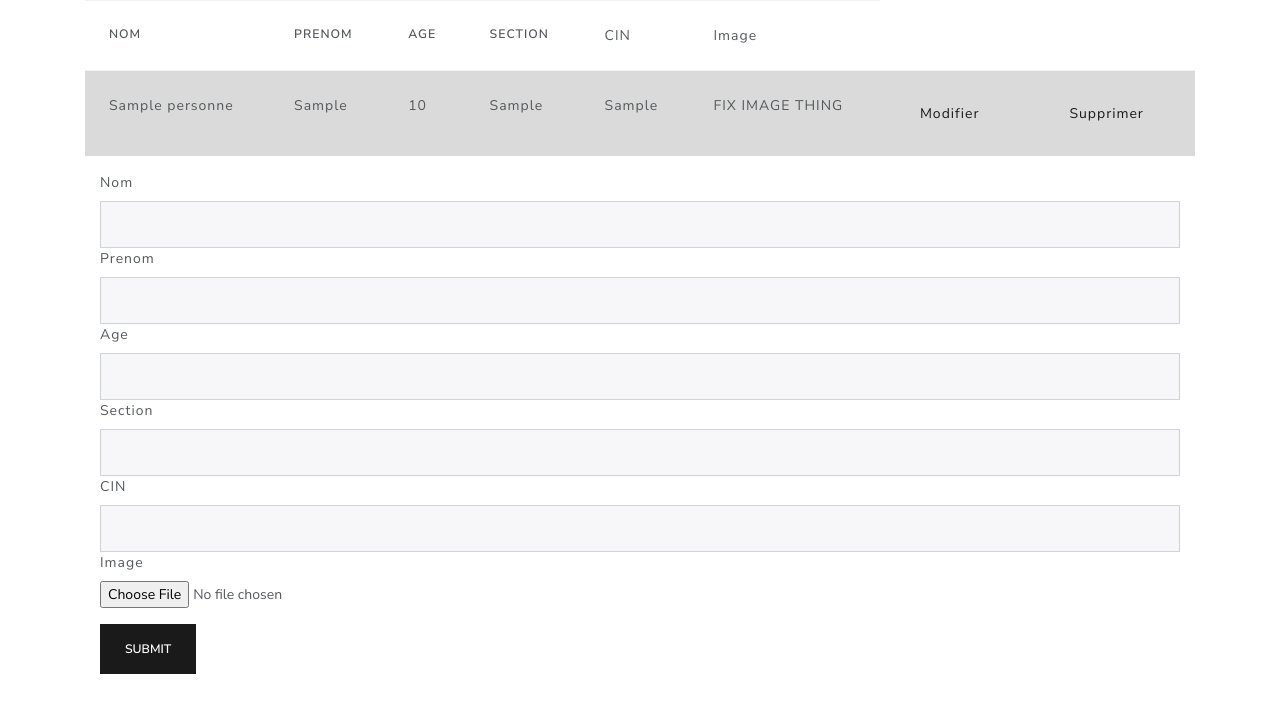
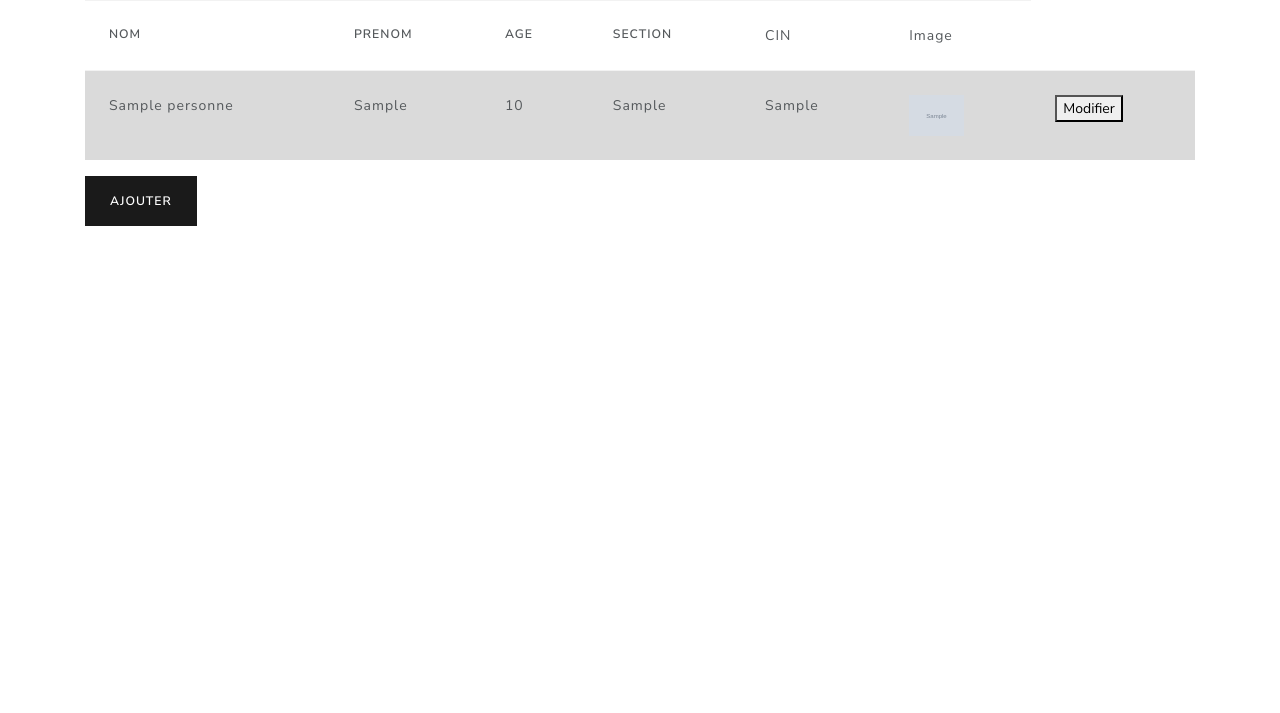
Before and after one commit to inesachour/TPphp, a PHP site: page /home.php in a window 1280 px wide. Shown: the top 713 px of the page. Run offline with PHP 8.4, Linux system fonts and the light colour scheme; tables that the repository leaves empty or names only in its code hold one stand-in row (values such as "Sample post"); grey boxes marked "Sample" are stand-in pictures; some libraries are stand-ins or nearby versions.

Commit message:
fixing ajout and other things

```diff
--- /dev/null
+++ b/assets/style.css
@@ -0,0 +1,5 @@
+
+#photo{
+    width :55px ;
+    height : auto;
+}
--- a/classes/PersonneRepository.php
+++ b/classes/PersonneRepository.php
@@ -1,5 +1,4 @@
 <?php
-
 include_once 'autoload.php';
 class PersonneRepository extends  Repository
 {
@@ -8,10 +7,19 @@ class PersonneRepository extends  Repository
         parent::__construct('personne');
     }
 
-    public function ajoutpersonne($nom,$prenom,$age,$cin,$section){
-        $request = "insert into ".$this->tableName." (`nom`,`prenom`,`age`,`cin`,`section`,`image`) VALUES (?,?,?,?,?,?)";
-        $response =$this->bd->prepare($request);
-        $response->execute([$nom,$prenom,$age,$cin,$section,'0']);
-        return $response ;
+    public function ajoutpersonne($nom,$prenom,$age,$cin,$section,$path){
+
+    try {
+        $request = "insert into " . $this->tableName . " (`nom`,`prenom`,`age`,`cin`,`section`,`image`) VALUES (?,?,?,?,?,?)";
+        $response = $this->bd->prepare($request);
+        $response->execute([$nom, $prenom, $age, $cin, $section, $path]);
+
     }
+    catch(PDOException $e){
+        if ($e->getCode()=='23000'){
+            $_SESSION['bdError'] = "CIN redondant. Veuillez le resaisir";
+        }
+    }
+    }
+
 }
--- a/fragments/header.php
+++ b/fragments/header.php
@@ -8,6 +8,7 @@ session_start();
         <meta name="viewport" content="width=device-width, user-scalable=no, initial-scale=1.0, maximum-scale=1.0, minimum-scale=1.0">
         <meta http-equiv="X-UA-Compatible" content="ie=edge">
         <link rel="stylesheet" href="node_modules/bootswatch/dist/lux/bootstrap.css">
+        <link rel="stylesheet" href = "assets/style.css">
         <title><?php echo isset($pageTitle)? $pageTitle: 'Gl2' ?></title>
     </head>
 <body>
--- a/home.php
+++ b/home.php
@@ -4,8 +4,9 @@ $personneRepository = new PersonneRepository();
 $personnes = $personneRepository->findAll();
 $pageTitle = 'afficher';
 include_once 'fragments/header.php';
+
 ?>
-<div class="container">
+<form class="container" >
     <table class="table table-hover">
         <tr>
             <th scope="col">Nom</th>
@@ -25,34 +26,17 @@ include_once 'fragments/header.php';
             <td><?= $personne->age ?></td>
             <td><?= $personne->section ?>
             <td><?= $personne->cin ?></td>
-            <td> FIX IMAGE THING</td>
-            <td><a class="nav-link" href="">Modifier</a></td>
-            <td><a class="nav-link" href="">Supprimer</a></td>
-
+            <td> <img id="photo" src="<?= $personne->image ?>" /> </td>
+            <!--<td><a class="nav-link" name="modif" href="">Modifier</a></td>
+            <td><a class="nav-link"  name="supp"  href="">Supprimer</a></td>-->
+            <td><button type="submit" onclick="getCIN(<?=$personne->cin?>)">Modifier</button></td>
         <?php
             }
         ?>
         </tr>
 
     </table>
-
-    <form class="container" action="ajouter.php" method="post">
-        <div class="form-group">
-            <label>Nom</label>
-            <input type="text" class="form-control" name="nom">
-            <label>Prenom</label>
-            <input type="text" class="form-control" name="prenom">
-            <label>Age</label>
-            <input type="text" class="form-control" name="age">
-            <label>Section</label>
-            <input type="text" class="form-control" name="section">
-            <label>CIN</label>
-            <input type="text" class="form-control" name="cin">
-            <label >Image</label>
-            <input type="file" class="form-control-file" name="image" >
-        </div>
-        <button type="submit" class="btn btn-primary">Submit</button>
-    </form>
-</div>
+    <a href="ajoutpage.php" class="btn btn-primary">Ajouter</a>
+</form>
 </body>
 </html>
--- /dev/null
+++ b/modifier.php
@@ -0,0 +1,3 @@
+<?php
+
+?>
--- /dev/null
+++ b/modifpage.php
@@ -0,0 +1 @@
+<?php
--- /dev/null
+++ b/supprimepage.php
@@ -0,0 +1,2 @@
+<?php
+?>
```
Also changed, not shown: ajouter.php (+20 -3 lines), ajoutpage.php (added, +32 -0 lines), login.php (+7 -0 lines).
